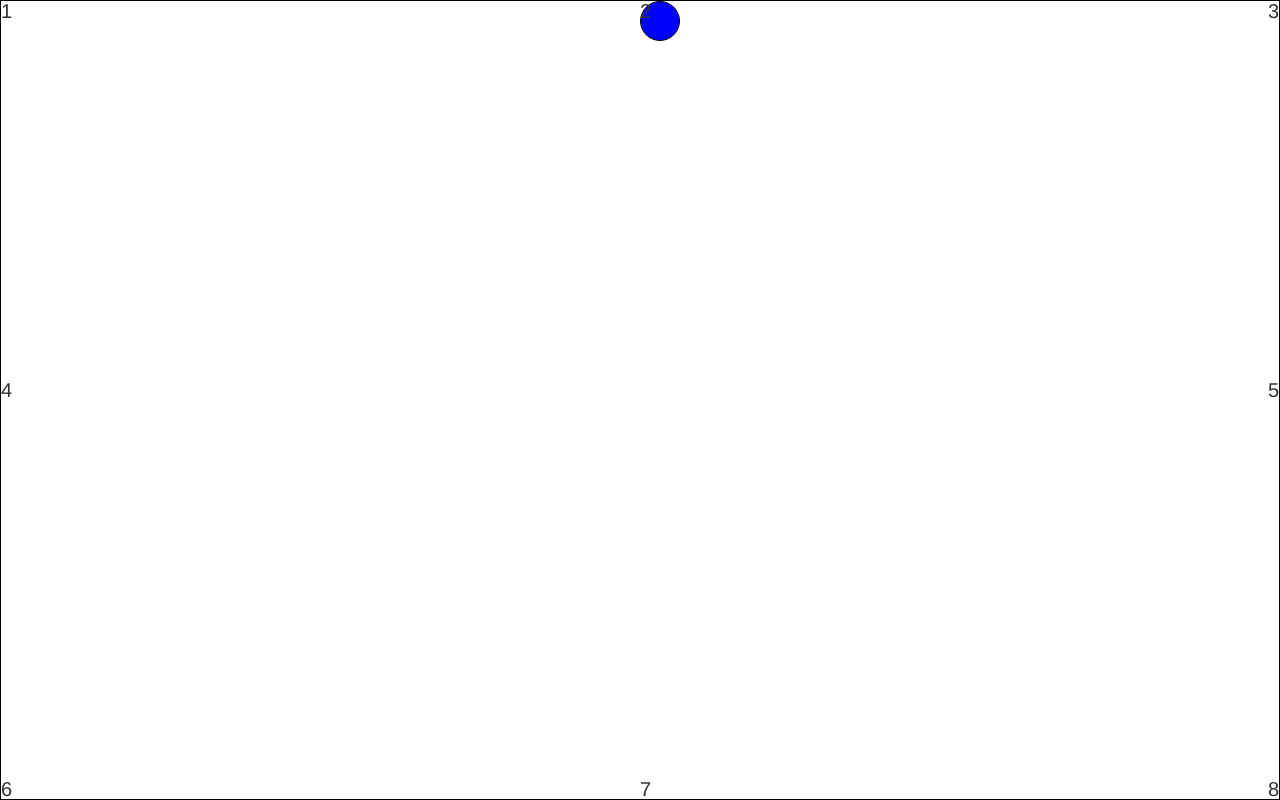
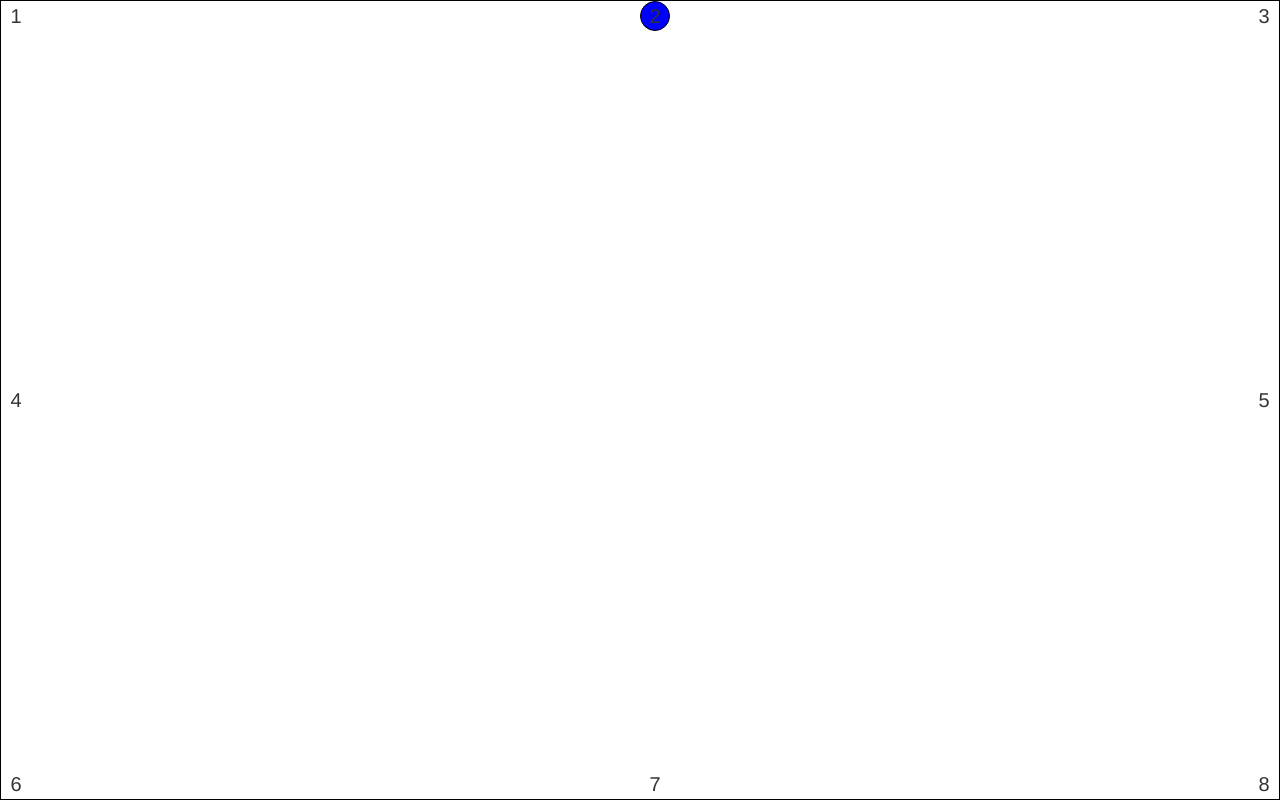
Before and after one commit to ygd182/eye_exercises, a website: page public/exercise.html in a window 1280 px wide. Drawn offline with nearby package versions, Linux system fonts and the light colour scheme.

```diff
--- a/app.js
+++ b/app.js
@@ -30,7 +30,7 @@
 //app.use(favicon(path.join(__dirname, 'public', 'favicon.ico')));
 app.use(logger('dev'));
 app.use(bodyParser.json());
-app.use(bodyParser.urlencoded({ extended: false }));
+app.use(bodyParser.urlencoded({ extended: true }));
 app.use(cookieParser());
 app.use(express.static(path.join(__dirname, 'public')));
 
--- a/models/ExerciseModel.js
+++ b/models/ExerciseModel.js
@@ -27,7 +27,7 @@
     blink: Boolean,
     blinkSpeed: SchemaTypes.Double,
     reps: Number,
-    duration: Number
+    duration: SchemaTypes.Double
 });
 
 module.exports = mongoose.model('Exercise', ExerciseSchema);
--- a/public/js/exercise.js
+++ b/public/js/exercise.js
@@ -52,8 +52,8 @@
 		var to = {};
 		from.top = $('#span' + exercise.from).position().top;
 		from.left = $('#span' + exercise.from).position().left;
-		to.top = $('#span' + exercise.to).position().top - circleDimesion/2;
-		to.left = $('#span' + exercise.to).position().left - circleDimesion/2-8;
+		to.top = $('#span' + exercise.to).position().top;
+		to.left = $('#span' + exercise.to).position().left;
 
 
 		animateCircle(from, to, exercise.duration, 1);
--- a/public/styles.css
+++ b/public/styles.css
@@ -3,15 +3,20 @@
 	position: relative;
 	width: 100%;
 	font-size: 20px;
-	line-height: 20px;
 }
 
 h1 {
 	text-align: center;
 }
 
-span {
+.movement-wrapper span {
 	position: absolute;
+    width: 30px;
+    height: 30px;
+    padding: 5px;
+    font-size: 20px;
+    line-height: 20px;
+    text-align: center;
 }
 
 #span1 {
@@ -35,29 +40,30 @@
 }
 
 #span4 {
-	top: calc(50% - 20px);
+	top: calc(50% - 15px);
 	left: 0;
 }
 
 #span5 {
-	top: calc(50% - 20px);
+	top: calc(50% - 15px);
 	right: 0;
 }
 
 #span6 {
-	top: calc(100% - 20px);
+	top: calc(100% - 30px);
 	left: 0;
 }
 
 #span7 {
-	top: calc(100% - 20px);
+	top: calc(100% - 30px);
 	left: 50%;
 }
 
 #span8 {
-	top: calc(100% - 20px);
+	top: calc(100% - 30px);
 	right: 0;
 }
+
 
 #circle {
 	width: 30px;
@@ -83,10 +89,6 @@
 	height: 100vh;
 }
 
-.exercise-movement_wrapper #circle {
-	width: 40px;
-	height: 40px;
-}
 
 .blink {
   animation: blinker linear infinite;
```
Also changed, not shown: public/admin.html (+1 -1 lines), public/js/admin.js (+30 -6 lines).
